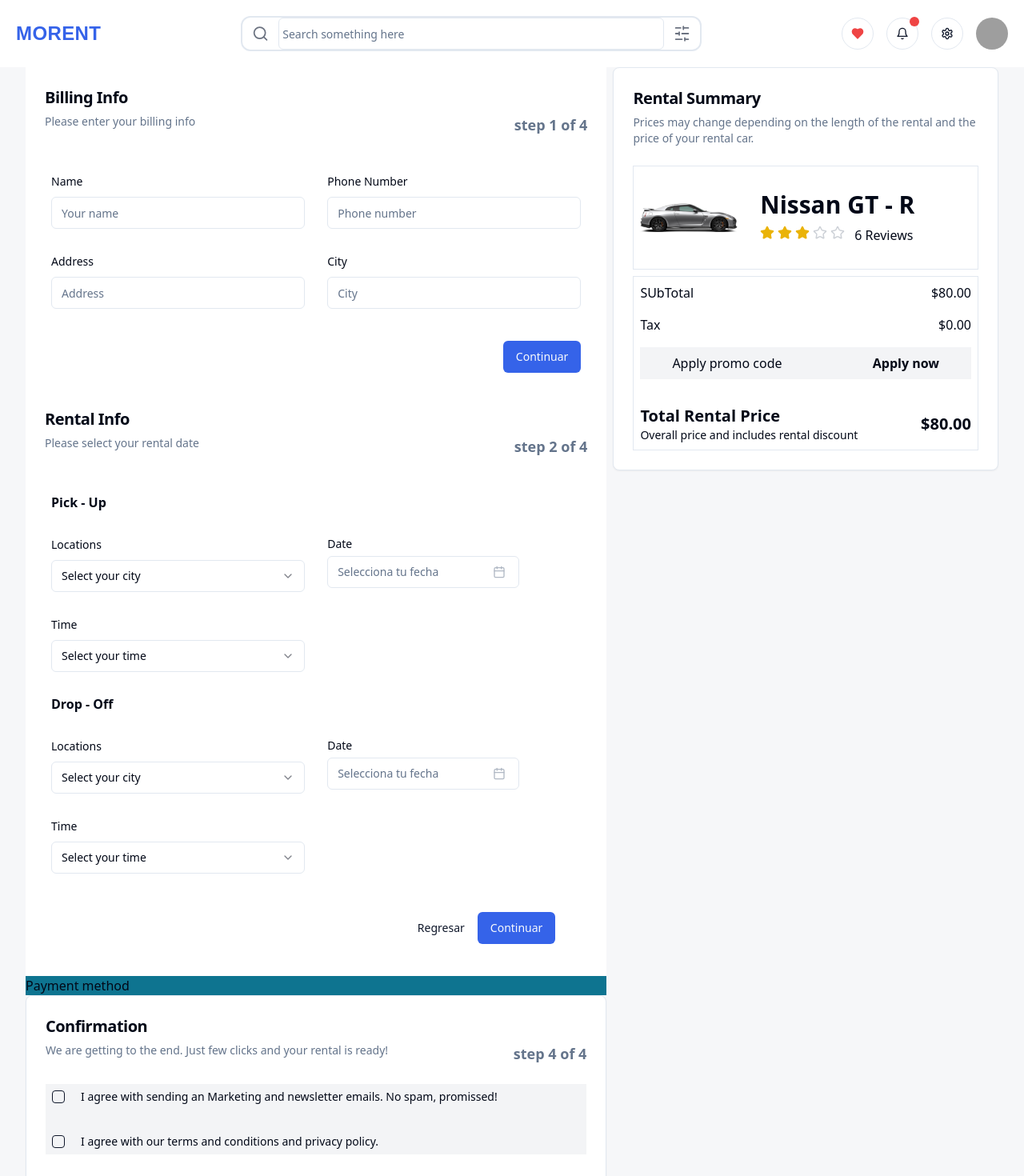
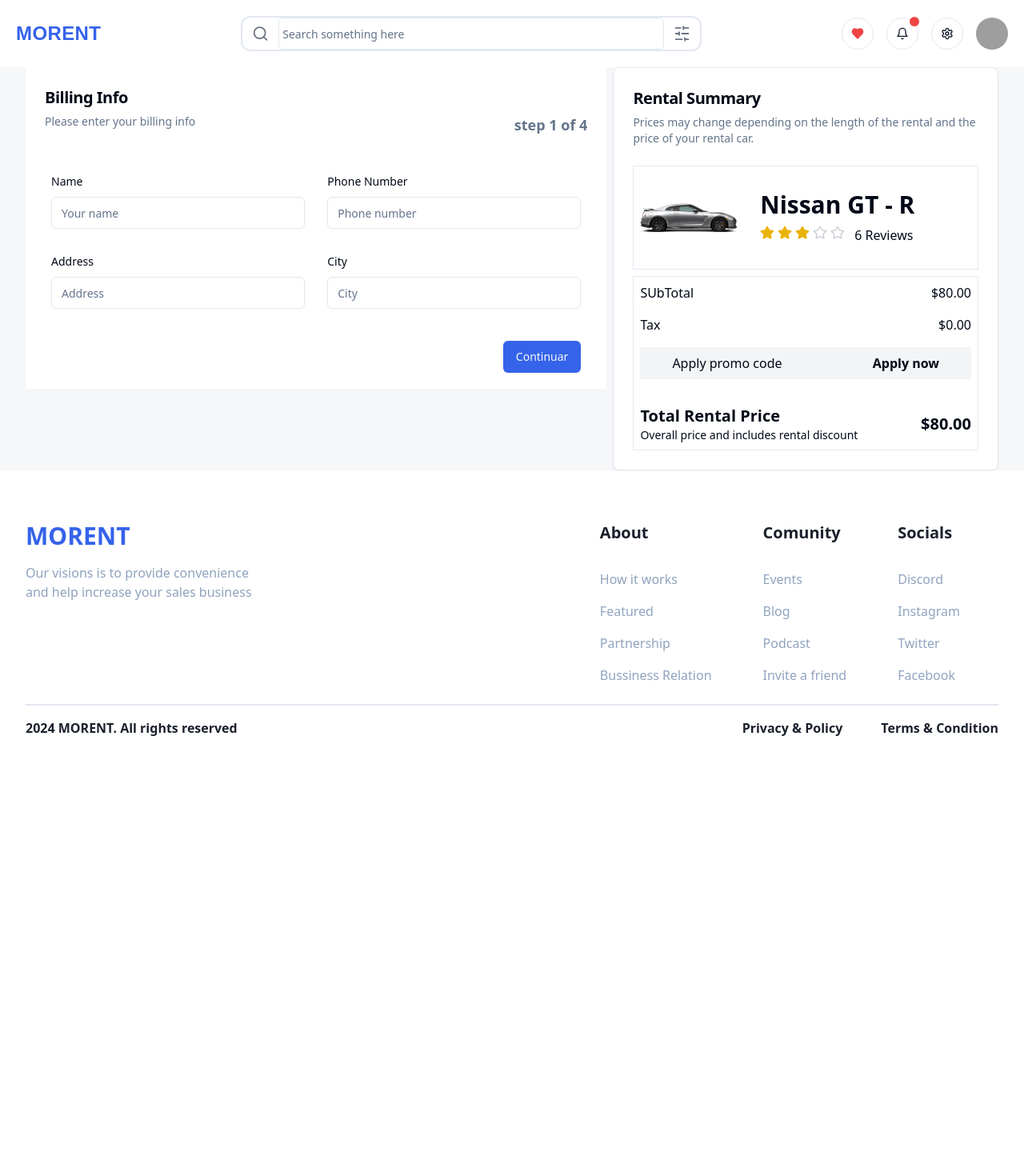
Before and after one commit to eliteZ6427/car-rent-website, a React (Vite) app: page /payment in a window 1280 px wide. Shown: the top 1470 px of the page at 80% size. After the commit the page ends 986 px from the top, so only its background shows below. Built offline with nearby package versions, Linux system fonts and the light colour scheme; grey boxes are pictures that could not be loaded.

Commit message:
feature(payment):PaymentMain add PaymentMethod; step state

```diff
--- a/src/components/payment/payment/BillingInfoForm.tsx
+++ b/src/components/payment/payment/BillingInfoForm.tsx
@@ -14,10 +14,11 @@ export const BillingInfoForm: React.FC<BillingInfoFormProps> = ({ onSubmit }) =>
   const form = useBillingInfo();
 
   return (
-    <div className="bg-card">
+    <section className="bg-card">
+      <PaymentSectionHeader title="Billing Info" description="Please enter your billing info" stepLabel={1} />
+
       <Form {...form}>
         <form onSubmit={form.handleSubmit(onSubmit)}>
-          <PaymentSectionHeader title="Billing Info" description="Please enter your billing info" stepLabel={1} />
 
           <SectionCards className="grid grid-cols-0 sm:grid-cols-2 gap-7">
             {/* name */}
@@ -88,6 +89,6 @@ export const BillingInfoForm: React.FC<BillingInfoFormProps> = ({ onSubmit }) =>
           </SectionCards>
         </form>
       </Form>
-    </div>
+    </section>
   );
 };
--- a/src/components/payment/payment/PaymentMain.tsx
+++ b/src/components/payment/payment/PaymentMain.tsx
@@ -1,37 +1,31 @@
+import { useState } from "react";
 import { BillingInfoSchemaType, RentalInfoSchemaType } from "../../../schemas";
 import { ConfirmationRental } from "./ConfirmationRental";
 import { BillingInfoForm } from "./BillingInfoForm";
 import { RentalInfoForm } from "./RentalInfoForm";
+import { PaymentMethod } from "./PaymentMethodForm";
 
 export const PaymentMain = () => {
+  const [step, setStep] = useState<number>(1);
+
   const onSubmitBillingInfo = (values: BillingInfoSchemaType) => {
-    // Do something with the form values.
-    // ✅ This will be type-safe and validated.
+    setStep((prev) => prev + 1);
     console.log(values);
   }
 
   const onSubmitRentalInfo = (values: RentalInfoSchemaType) => {
-    // Do something with the form values.
-    // ✅ This will be type-safe and validated.
+    setStep((prev) => prev + 1);
     console.log(values);
   }
 
-  // TODO: navegar entre secciones del formulario (agregar state para deshabilitar seccion entre continuar/regresar)
-  // TODO: ver el onclick del select del Time cuando está encima del boton continuar
+  // TODO: Revisar el onclick del select del Time cuando está encima del boton continuar
 
   return (
     <div className="flex flex-col">
-      <div className=" ">
-        <BillingInfoForm onSubmit={onSubmitBillingInfo} />
-        <RentalInfoForm onSubmit={onSubmitRentalInfo} />
-      </div>
-
-      {/* TODO: Pendiente Payment Method */}
-      <div className=" bg-cyan-700">Payment method</div>
-
-      <div className="">
-        <ConfirmationRental />
-      </div>
+      {step === 1 && <BillingInfoForm onSubmit={onSubmitBillingInfo} />}
+      {step === 2 && <RentalInfoForm onSubmit={onSubmitRentalInfo} setStep={setStep}/>}
+      {step === 3 && <PaymentMethod setStep={setStep} />}
+      {step === 4 && <ConfirmationRental />}
     </div>
   );
 };
--- /dev/null
+++ b/src/components/payment/payment/PaymentMethodForm.tsx
@@ -0,0 +1,27 @@
+import { SectionCards } from "../../sectionCar/SectionCards"
+import { Button } from "../../ui/button"
+import { PaymentSectionHeader } from "./PaymentSectionHeader"
+
+interface PaymentMethodFormProps {
+  //onSubmit: (values: RentalInfoSchemaType) => void
+  setStep: React.Dispatch<React.SetStateAction<number>>
+}
+
+
+export const PaymentMethod: React.FC<PaymentMethodFormProps> = ({setStep}) => {
+  const onClickPrevious = () => {
+    setStep((prev) => prev - 1)
+  }
+
+  return (
+    <section className="bg-card">
+      <PaymentSectionHeader title="Payment Method" description="Please enter your payment method" stepLabel={3} />
+
+      <SectionCards className="flex justify-end gap-7">
+        <Button variant={"link"} type="button" onClick={onClickPrevious}>Regresar</Button>
+        <Button variant={"default"} type="submit">Continuar</Button>
+      </SectionCards>
+    </section>
+
+  )
+}
--- a/src/components/payment/payment/RentalInfoForm.tsx
+++ b/src/components/payment/payment/RentalInfoForm.tsx
@@ -23,31 +23,34 @@ import { dataCities } from "../../../data/city.data";
 
 interface RentalInfoFormProps {
   onSubmit: (values: RentalInfoSchemaType) => void
+  setStep: React.Dispatch<React.SetStateAction<number>>
 }
 
 
-export const RentalInfoForm:React.FC<RentalInfoFormProps> = ({onSubmit}) => {
+export const RentalInfoForm: React.FC<RentalInfoFormProps> = ({ onSubmit, setStep }) => {
   const form = useRentalInfo()
   const cities = dataCities
+
+  const onClickPrevious = () => {
+    setStep((prev) => prev - 1)
+  }
 
   return (
     // TODO; usar "pointer-events-none opacity-40" para deshabilitar, dependerá de estado
     // <div className="bg-card pointer-events-none opacity-40">
-    <div className="bg-card ">
+    <section className="bg-card ">
 
       <Form {...form}>
+        <PaymentSectionHeader
+          title="Rental Info"
+          description="Please select your rental date"
+          stepLabel={2}
+        />
 
         <form
           onSubmit={form.handleSubmit(onSubmit)}
           className=""
         >
-
-          <PaymentSectionHeader
-            title="Rental Info"
-            description="Please select your rental date"
-            stepLabel={2}
-          />
-
           <SectionCards className="grid grid-cols-0 sm:grid-cols-0 gap-7 ">
             {/* Pick Up */}
 
@@ -266,14 +269,14 @@ export const RentalInfoForm:React.FC<RentalInfoFormProps> = ({onSubmit}) => {
               />
             </SectionCards>
 
-            <SectionCards className="flex justify-end">
-              <Button variant={"link"} type="submit">Regresar</Button>
+            <SectionCards className="flex justify-end gap-7">
+              <Button variant={"link"} type="button" onClick={onClickPrevious}>Regresar</Button>
               <Button variant={"default"} type="submit">Continuar</Button>
             </SectionCards>
 
           </SectionCards>
         </form>
       </Form>
-    </div>
+    </section>
   );
 };
```
